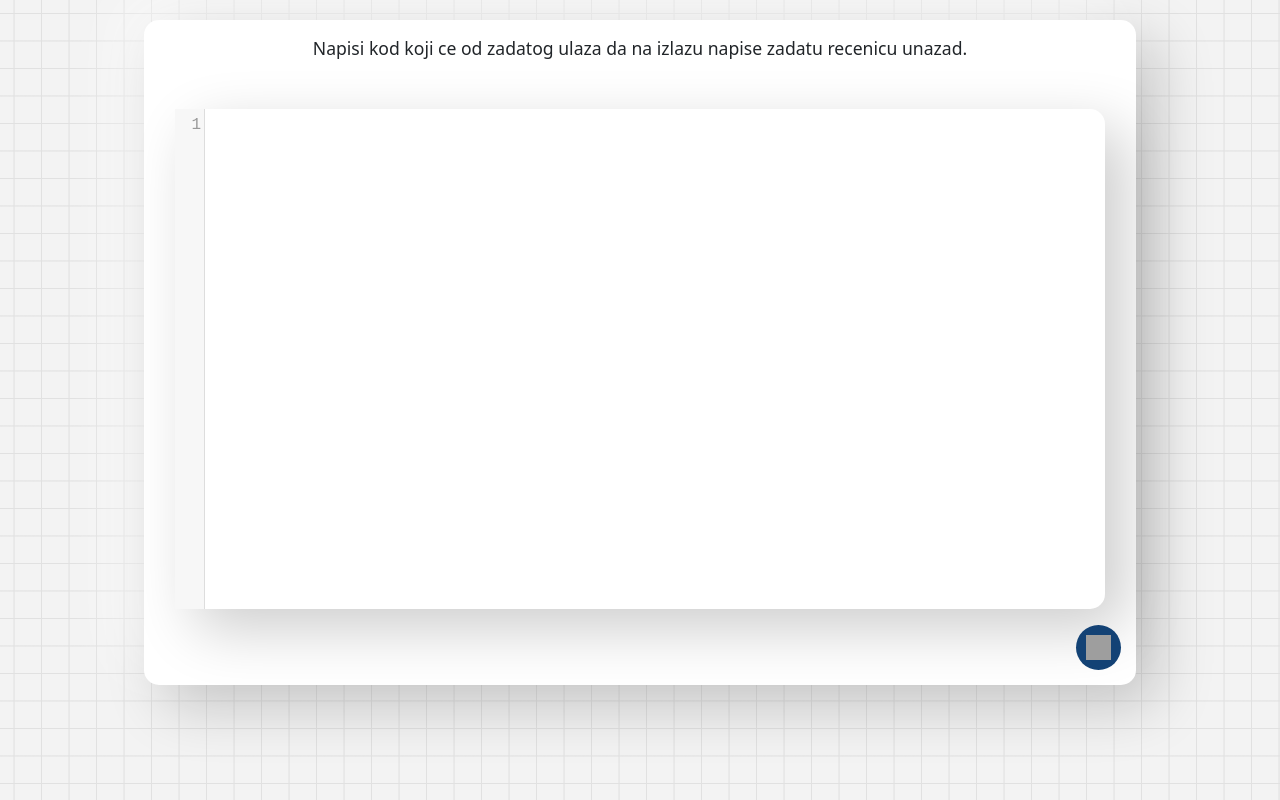
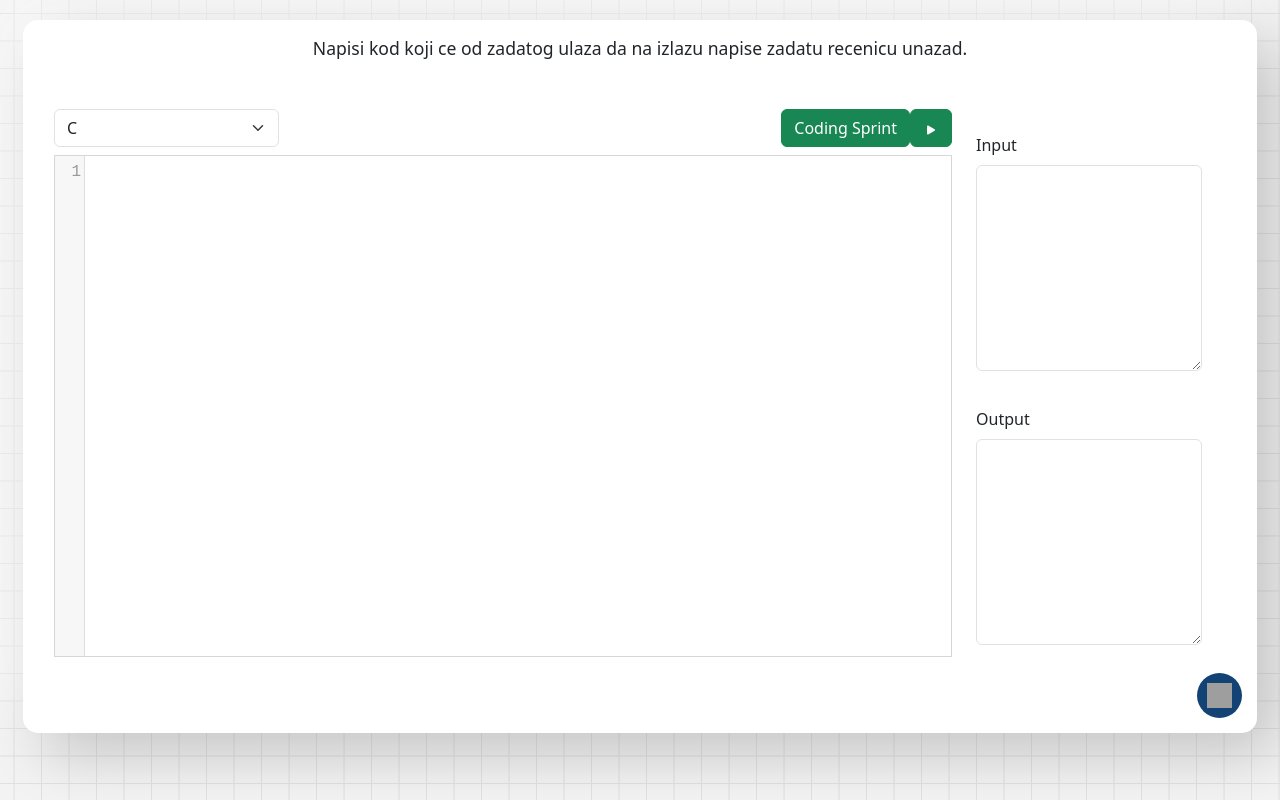
Before and after one commit to emilijajevremovic/kengur, an Angular app in the folder app/frontend/: page /game-informatics in a window 1280 px wide. Built offline with nearby package versions, Linux system fonts and the light colour scheme; grey boxes are pictures that could not be loaded.

Commit message:
syntax highlighting

```diff
--- a/app/frontend/angular.json
+++ b/app/frontend/angular.json
@@ -32,9 +32,14 @@
             "styles": [
               "src/styles.scss",
               "node_modules/font-awesome/css/font-awesome.min.css",
-              "node_modules/codemirror/lib/codemirror.css"
+              "node_modules/codemirror/lib/codemirror.css",
+              "node_modules/codemirror/theme/dracula.css"
             ],
-            "scripts": [],
+            "scripts": [
+              "node_modules/codemirror/lib/codemirror.js",
+              "node_modules/codemirror/mode/clike/clike.js",
+              "node_modules/codemirror/mode/python/python.js"
+            ],
             "server": "src/main.server.ts",
             "prerender": true,
             "ssr": {
--- a/app/frontend/package.json
+++ b/app/frontend/package.json
@@ -24,6 +24,7 @@
     "@ng-bootstrap/ng-bootstrap": "^16.0.0",
     "@popperjs/core": "^2.11.8",
     "bootstrap": "^5.3.2",
+    "bootstrap-icons": "^1.11.3",
     "codemirror": "^5.65.18",
     "express": "^4.18.2",
     "font-awesome": "^4.7.0",
--- a/app/frontend/src/app/components/game-inf/game-inf.component.html
+++ b/app/frontend/src/app/components/game-inf/game-inf.component.html
@@ -16,11 +16,36 @@
 
       <div class="row m-3 text-field">
         <div class="col text-field-2">
-          <textarea #editor type="text" class="form-control" aria-label="First name"></textarea>
+          <div class="d-flex justify-content-between mb-2">
+            <div class="col-12 w-25">
+              <label class="visually-hidden" for="inlineFormSelectPref">Preference</label>
+              <select class="form-select" id="inlineFormSelectPref" (change)="changeLanguage($event)">
+                <option selected value="c">C</option>
+                <option value="cpp">C++</option>
+                <option value="python">Python</option>
+              </select>
+            </div>
+            <div>
+              <button class="btn btn-success">Coding Sprint</button>
+              <button class="btn btn-success"><svg xmlns="http://www.w3.org/2000/svg" width="16" height="16" fill="currentColor" class="bi bi-play-fill" viewBox="0 0 16 16">
+                <path d="m11.596 8.697-6.363 3.692c-.54.313-1.233-.066-1.233-.697V4.308c0-.63.692-1.01 1.233-.696l6.363 3.692a.802.802 0 0 1 0 1.393"/>
+              </svg></button>
+            </div>
+          </div>
+          <div class="textarea">
+            <textarea #editor type="text" class="form-control" aria-label="First name"></textarea>
+          </div>
         </div>
-        <!-- <div class="col">
-          <textarea type="text" class="form-control" aria-label="Last name"></textarea>
-        </div> -->
+        <div class="col d-flex flex-column rounded px-4">
+          <div class="h-50">
+            <label for="Input" class="mt-4 mb-2">Input</label>
+            <textarea type="text" class="form-control h-75" aria-label="Last name"></textarea>
+          </div>
+          <div class="h-50">
+            <label for="Output" class="mt-4 mb-2">Output</label>
+            <textarea type="text" class="form-control h-75" aria-label="Last name"></textarea>
+          </div>
+        </div>
       </div>
 
 
--- a/app/frontend/src/app/components/game-inf/game-inf.component.scss
+++ b/app/frontend/src/app/components/game-inf/game-inf.component.scss
@@ -24,7 +24,12 @@
     .text-field {
       text-align: left;
       border-radius: 15px;
-      box-shadow: 20px 20px 60px rgba(0, 0, 0, 0.2);
+    }
+
+    .textarea {
+      border: 1px solid rgb(214, 214, 214);
+      //border-radius: 15px;
+      //box-shadow: 20px 20px 60px rgba(0, 0, 0, 0.2);
     }
 
     .text-field-2 {
--- a/app/frontend/src/app/components/game-inf/game-inf.component.ts
+++ b/app/frontend/src/app/components/game-inf/game-inf.component.ts
@@ -17,48 +17,49 @@ export class GameInfComponent implements OnInit, AfterViewInit {
   startDate: Date | null = null;
   endDate: Date | null = null;
   duration: string = '';
+  editor: CodeMirror.EditorFromTextArea | null = null;
 
   @ViewChild('editor') editorElement!: ElementRef;
 
   constructor(@Inject(PLATFORM_ID) private platformId: Object) {}
-
-  // ngAfterViewInit(): void {
-  //   if (typeof window !== 'undefined') {
-  //     import('codemirror').then(CodeMirror => {
-  //       const editor = CodeMirror.fromTextArea(this.editorElement.nativeElement, {
-  //         lineNumbers: true,     // Prikazuje brojeve linija
-  //         mode: 'javascript',    // Sintaksno isticanje za JavaScript
-  //         theme: 'default',      // Tema
-  //         autoCloseBrackets: true,
-  //       });
-
-  //       // Postavljanje širine i visine editora
-  //       const width = window.innerWidth;
-  //       editor.setSize(0.7 * width + 'px', '500px');
-  //     });
-  //   }
-  // }
 
   ngAfterViewInit(): void {
     if (typeof window !== 'undefined') {
       Promise.all([
         import('codemirror'),
         import('codemirror/addon/edit/closebrackets'),
+        // @ts-ignore
+        import('codemirror/mode/clike/clike'),
+        // @ts-ignore
+        import('codemirror/mode/python/python'),
       ]).then(([CodeMirror]) => {
-        const editor = CodeMirror.fromTextArea(this.editorElement.nativeElement, {
+        this.editor = CodeMirror.fromTextArea(this.editorElement.nativeElement, {
           lineNumbers: true,
-          mode: 'javascript',
+          mode: 'text/x-csrc',
           theme: 'default',
           autoCloseBrackets: true,
         } as any);
 
         const width = window.innerWidth;
-        editor.setSize(0.7 * width + 'px', '500px');
+        this.editor.setSize(0.7 * width + 'px', '500px');
       });
     }
   }
 
+  changeLanguage(event: Event): void {
+    const selectedValue = (event.target as HTMLSelectElement).value;
 
+    if (this.editor) {
+      let mode = 'text/x-csrc'; // Default to C
+      if (selectedValue === 'cpp') {
+        mode = 'text/x-c++src';
+      } else if (selectedValue === 'python') {
+        mode = 'text/x-python';
+      }
+
+      this.editor.setOption('mode', mode);
+    }
+  }
 
   ngOnInit() {
     this.startDate = new Date();
```
Also changed, not shown: app/frontend/src/typings/codemirror.d.ts (+10 -0 lines), 1 other file (tests, documents, lock files or other folders).
